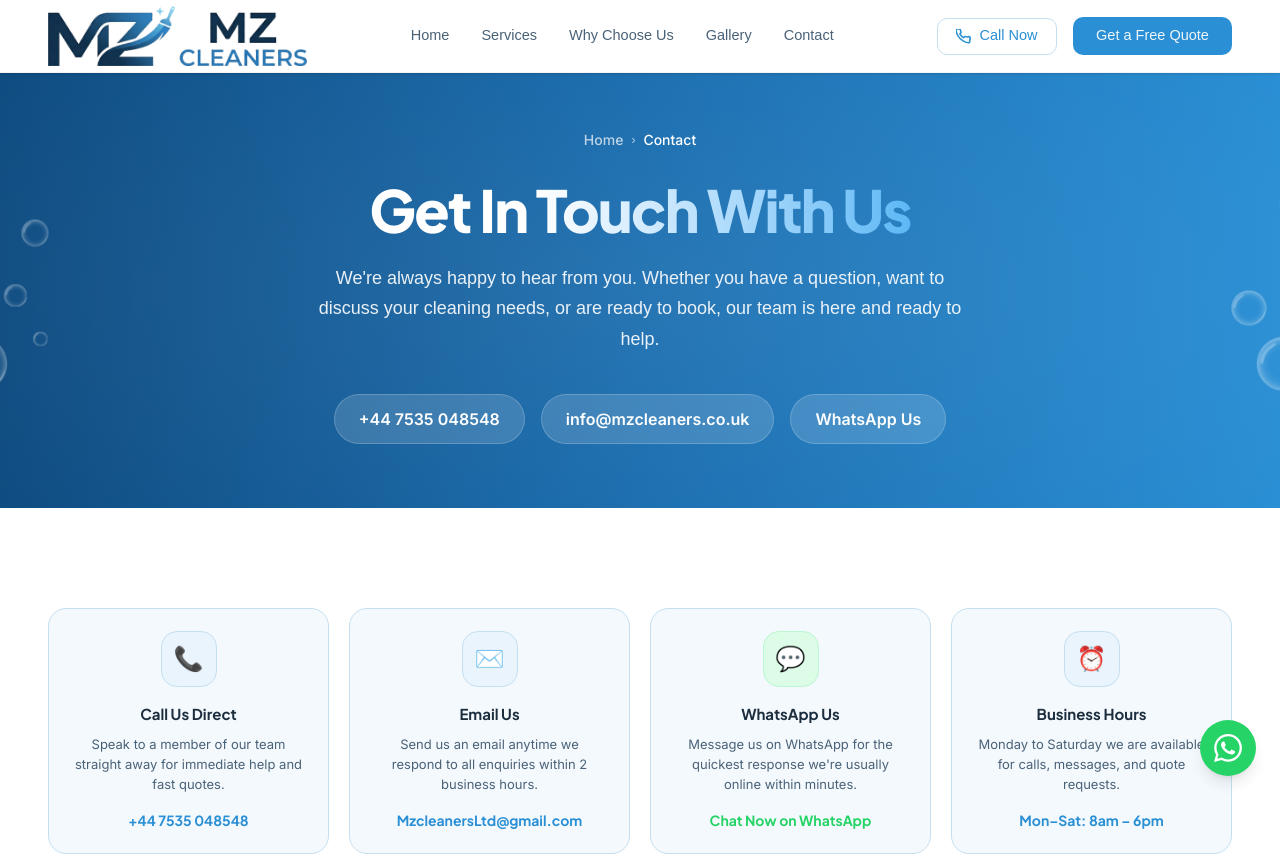
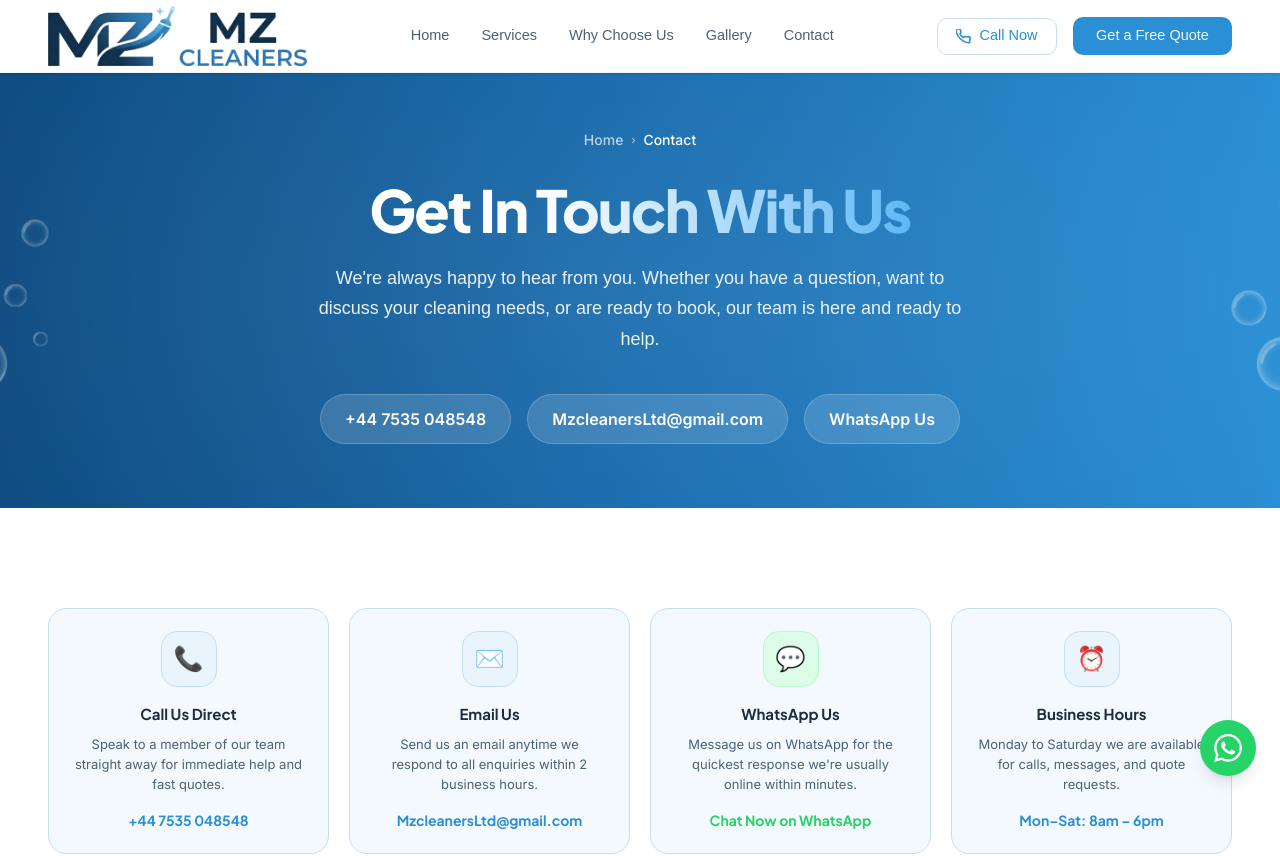
Before and after one commit to hanankhan98/gm-cleaners, a Next.js app: page /contact in a window 1280 px wide. Shown: the top 856 px of the page. Built offline with nearby package versions, Linux system fonts and the light colour scheme.

Commit message:
Update email contact in ContactHero component

```diff
--- a/components/contact/ContactHero.tsx
+++ b/components/contact/ContactHero.tsx
@@ -51,8 +51,8 @@
             <a href="tel:+447535048548" className="flex items-center gap-2 px-6 py-3 rounded-full bg-[rgba(255,255,255,0.15)] backdrop-blur-md border border-[rgba(255,255,255,0.2)] hover:bg-[rgba(255,255,255,0.25)] transition-colors cursor-pointer">
               <span className="font-inter font-semibold text-white">+44 7535 048548</span>
             </a>
-            <a href="mailto:info@mzcleaners.co.uk" className="flex items-center gap-2 px-6 py-3 rounded-full bg-[rgba(255,255,255,0.15)] backdrop-blur-md border border-[rgba(255,255,255,0.2)] hover:bg-[rgba(255,255,255,0.25)] transition-colors cursor-pointer">
-              <span className="font-inter font-semibold text-white">info@mzcleaners.co.uk</span>
+            <a href="mailto:MzcleanersLtd@gmail.com" className="flex items-center gap-2 px-6 py-3 rounded-full bg-[rgba(255,255,255,0.15)] backdrop-blur-md border border-[rgba(255,255,255,0.2)] hover:bg-[rgba(255,255,255,0.25)] transition-colors cursor-pointer">
+              <span className="font-inter font-semibold text-white">MzcleanersLtd@gmail.com</span>
             </a>
             <a href="https://wa.me/447535048548" target="_blank" rel="noopener noreferrer" className="flex items-center gap-2 px-6 py-3 rounded-full bg-[rgba(255,255,255,0.15)] backdrop-blur-md border border-[rgba(255,255,255,0.2)] hover:bg-[rgba(255,255,255,0.25)] transition-colors cursor-pointer">
               <span className="font-inter font-semibold text-white">WhatsApp Us</span>
```
